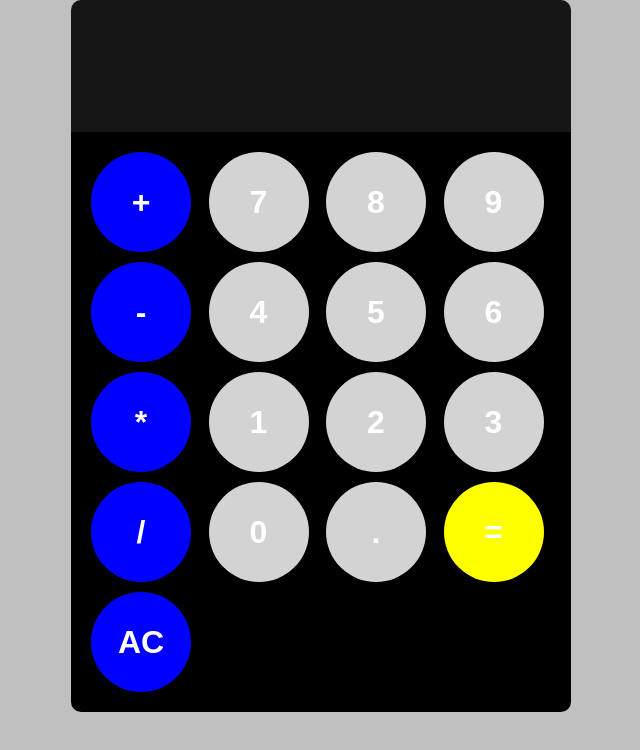
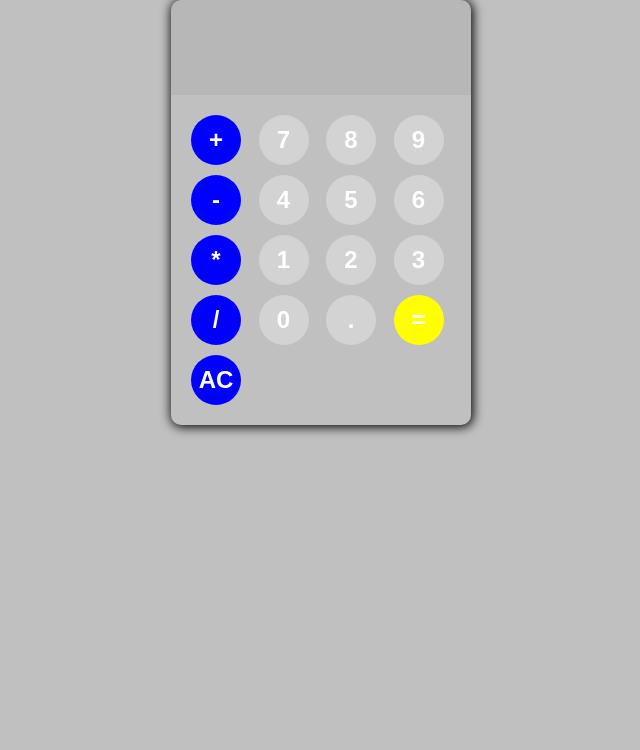
Before and after one commit to KgothatsoMasia/calculator, a plain HTML site: page index.html in a window 1280 px wide. Shown: the whole page, without its empty margins (319-959 px from the left). Drawn offline with Linux system fonts and the light colour scheme.

Commit message:
Update style.css

```diff
--- a/style.css
+++ b/style.css
@@ -7,17 +7,18 @@ body {
     height: 100hv;
 }
 #container {
-    background-color: black;
-    max-width: 500px;
+    max-width: 300px;
     overflow: hidden;
     border-radius: 10px;
     font-family: Georgia, 'Times New Roman', Times, serif;
+    background-color: transparent;
+    box-shadow: 1px 1px 11px 1px;
 }
 
 .screen {
     width: 100%;
     padding: 20px;
-    font-size: 5rem;
+    font-size: 3rem;
     text-align: left;
     border: none;
     background-color: rgba(145, 136, 136, 0.162);
@@ -31,14 +32,14 @@ body {
 }
 
 button {
-    width: 100px;
-    height: 100px;
+    width: 50px;
+    height: 50px;
     border-radius: 50%;
     border: none;
     color: white;
     background-color: lightgray;
     font-weight: bold;
-    font-size: xx-large;
+    font-size: x-large;
     cursor: pointer;
 }
 
```
